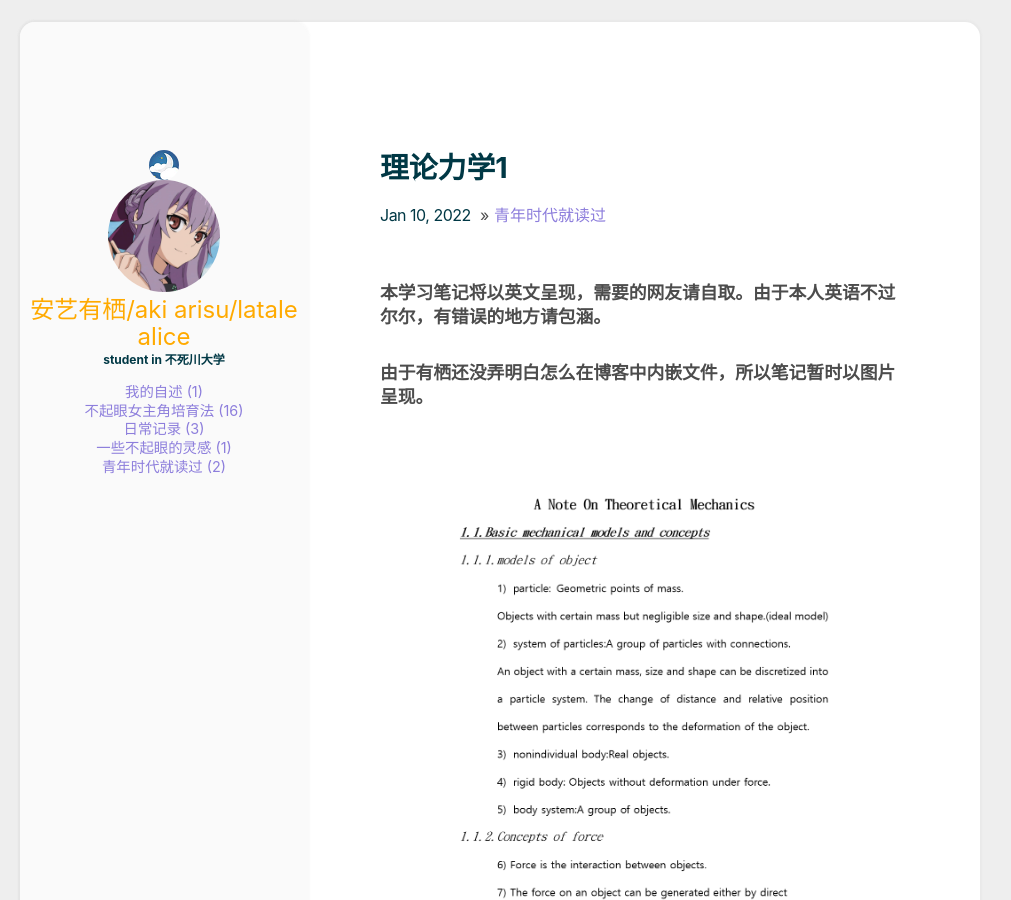
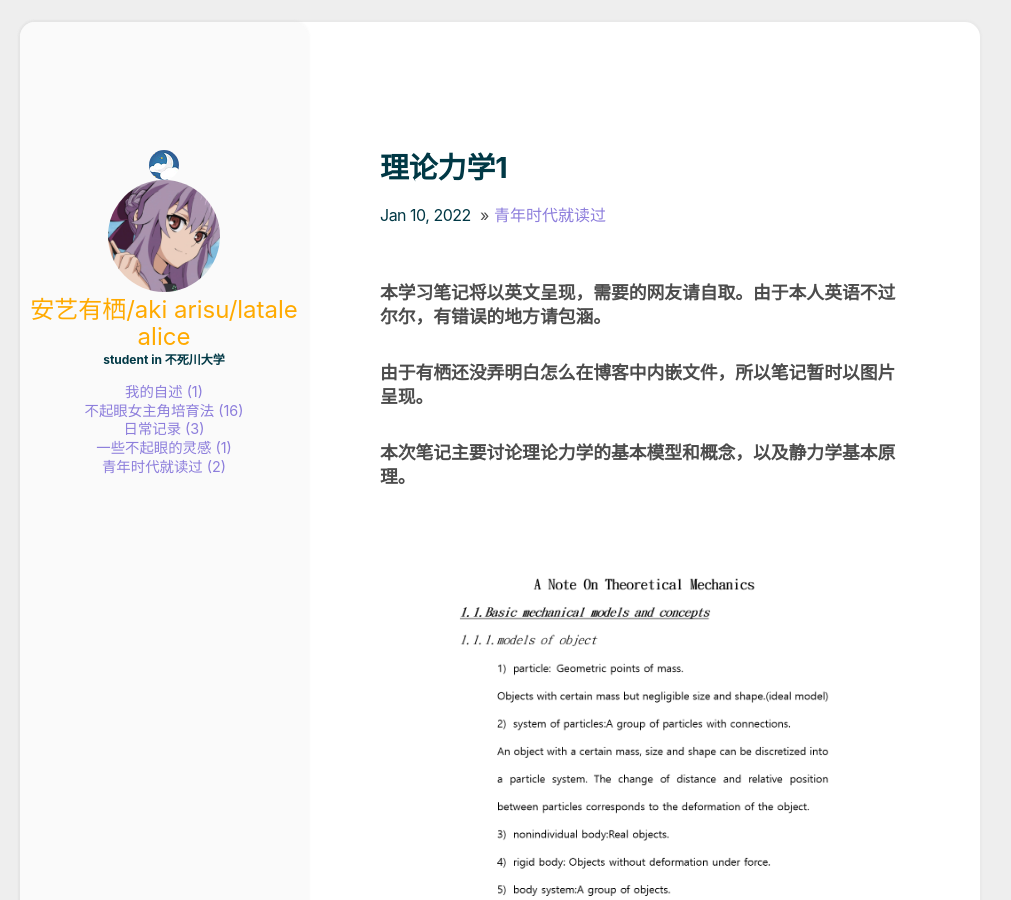
Before and after one commit to latalealice/latalealice.github.io, a Jekyll site: the page built from _posts/2022-01-10-理论力学1.md, in a window 1280 px wide and 900 px high. Shown: the whole window, without its empty margins (140-1151 px from the left). Built offline with Jekyll 4.4.1, drawn with Linux system fonts in a browser that asks for light colours.

Commit message:
Update 2022-01-10-理论力学1.md

```diff
--- a/_posts/2022-01-10-理论力学1.md
+++ b/_posts/2022-01-10-理论力学1.md
@@ -5,6 +5,7 @@ title: 理论力学1
 ---
 ### 本学习笔记将以英文呈现，需要的网友请自取。由于本人英语不过尔尔，有错误的地方请包涵。
 ### 由于有栖还没弄明白怎么在博客中内嵌文件，所以笔记暂时以图片呈现。
+### 本次笔记主要讨论理论力学的基本模型和概念，以及静力学基本原理。
 ![page0](/assets/theo/page0.png "mechanics")
 ![page1](/assets/theo/page1.png "mechanics")
 ![page2](/assets/theo/page2.png "mechanics")
```
